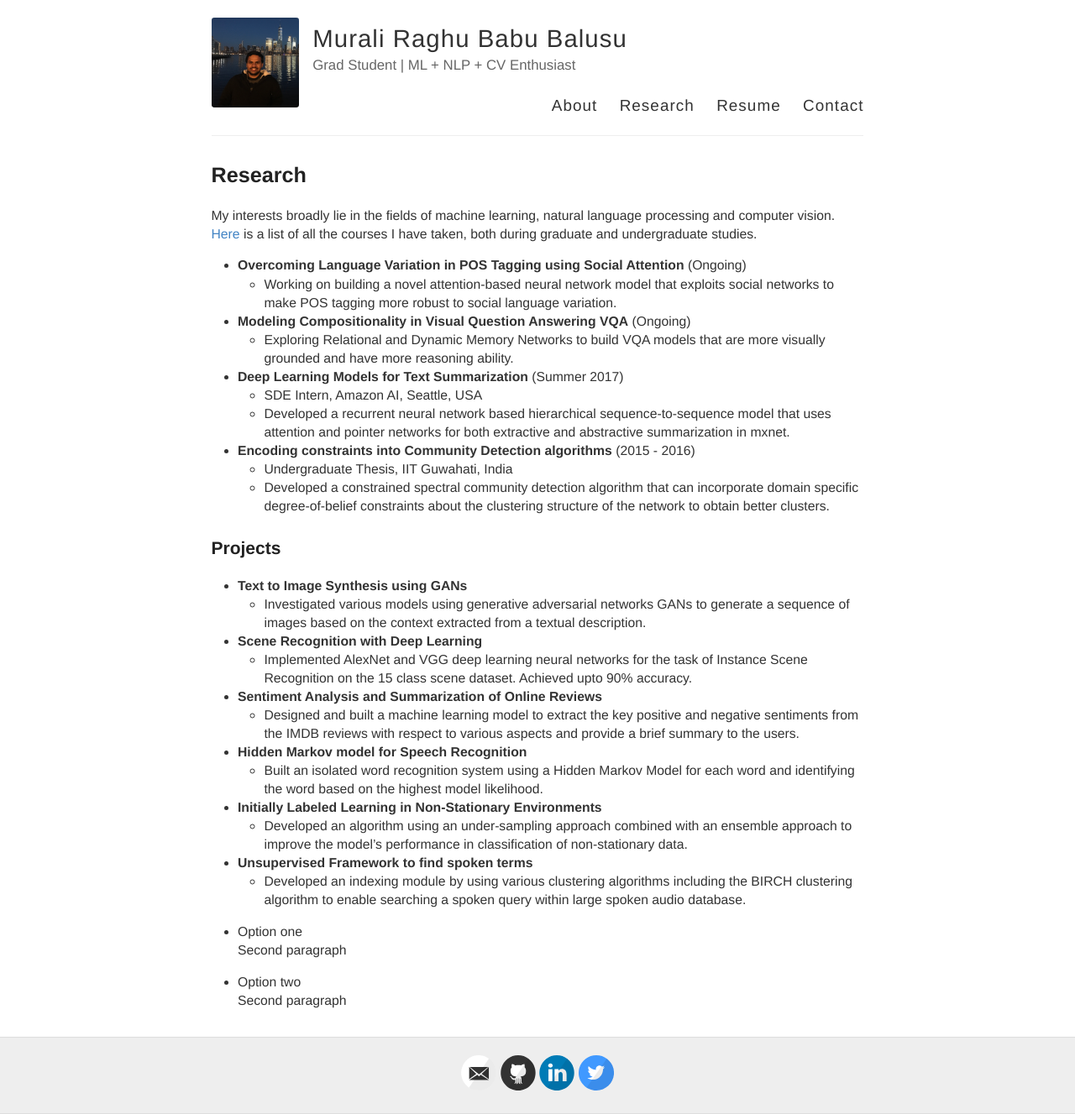
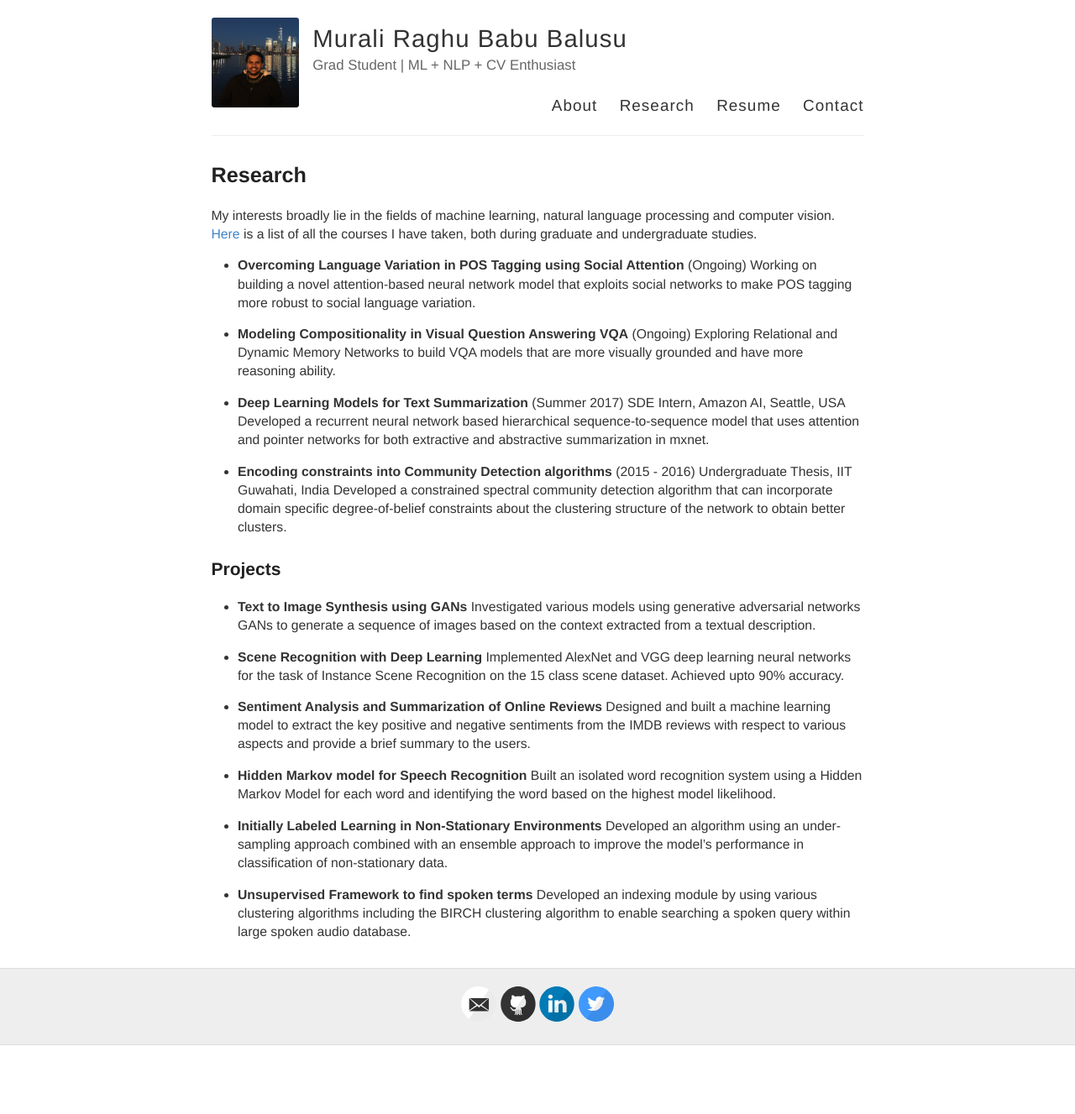
Before and after one commit to bmurali1994/bmurali1994.github.io, a Jekyll site: the page built from research/index.md, in a window 1280 px wide. Shown: the whole page at 84% size. Built offline with Jekyll 4.4.1, drawn with Linux system fonts in a browser that asks for light colours; after the commit the page ends 1245 px from its top, so only the background shows below that.

Commit message:
added space

```diff
--- a/research/index.md
+++ b/research/index.md
@@ -8,27 +8,27 @@
 [Here](/research/courses/) is a list of all the courses I have taken, both during graduate and undergraduate studies.
 
 - **Overcoming Language Variation in POS Tagging using Social Attention** (Ongoing)
-	- Working on building a novel attention-based neural network model that exploits social networks to make
+ Working on building a novel attention-based neural network model that exploits social networks to make
 POS tagging more robust to social language variation.
 
 
 
 - **Modeling Compositionality in Visual Question Answering VQA** (Ongoing)
-	- Exploring Relational and Dynamic Memory Networks to build VQA models that are more visually grounded
+ Exploring Relational and Dynamic Memory Networks to build VQA models that are more visually grounded
 and have more reasoning ability.
 
 
 
 - **Deep Learning Models for Text Summarization** (Summer 2017)
-	- SDE Intern, Amazon AI, Seattle, USA
-	- Developed a recurrent neural network based hierarchical sequence-to-sequence model that uses attention
+ SDE Intern, Amazon AI, Seattle, USA
+ Developed a recurrent neural network based hierarchical sequence-to-sequence model that uses attention
 and pointer networks for both extractive and abstractive summarization in mxnet.
 
 
 
 - **Encoding constraints into Community Detection algorithms** (2015 - 2016)
-	- Undergraduate Thesis, IIT Guwahati, India
-	- Developed a constrained spectral community detection algorithm that can incorporate domain specific
+ Undergraduate Thesis, IIT Guwahati, India
+ Developed a constrained spectral community detection algorithm that can incorporate domain specific
 degree-of-belief constraints about the clustering structure of the network to obtain better clusters.
 
 
@@ -38,41 +38,34 @@
 ### Projects
 
 - **Text to Image Synthesis using GANs**
-	- Investigated various models using generative adversarial networks GANs to generate a sequence of images
+ Investigated various models using generative adversarial networks GANs to generate a sequence of images
 based on the context extracted from a textual description.
 
 
 
 - **Scene Recognition with Deep Learning**
-	- Implemented AlexNet and VGG deep learning neural networks for the task of Instance Scene Recognition
+ Implemented AlexNet and VGG deep learning neural networks for the task of Instance Scene Recognition
 on the 15 class scene dataset. Achieved upto 90% accuracy.
 
 
 
 - **Sentiment Analysis and Summarization of Online Reviews**
-	- Designed and built a machine learning model to extract the key positive and negative sentiments from the
+ Designed and built a machine learning model to extract the key positive and negative sentiments from the
 IMDB reviews with respect to various aspects and provide a brief summary to the users.
 
 
 
 - **Hidden Markov model for Speech Recognition**
-	- Built an isolated word recognition system using a Hidden Markov Model for each word and identifying the
+ Built an isolated word recognition system using a Hidden Markov Model for each word and identifying the
 word based on the highest model likelihood.
 
 
 
 - **Initially Labeled Learning in Non-Stationary Environments**
-	- Developed an algorithm using an under-sampling approach combined with an ensemble approach to improve
+ Developed an algorithm using an under-sampling approach combined with an ensemble approach to improve
 the model’s performance in classification of non-stationary data.
 
 
 
 - **Unsupervised Framework to find spoken terms**
-	- Developed an indexing module by using various clustering algorithms including the BIRCH clustering algorithm to enable searching a spoken query within large spoken audio database.
-
-
-- Option one
- Second paragraph
-
-- Option two
- Second paragraph
+ Developed an indexing module by using various clustering algorithms including the BIRCH clustering algorithm to enable searching a spoken query within large spoken audio database.
```
